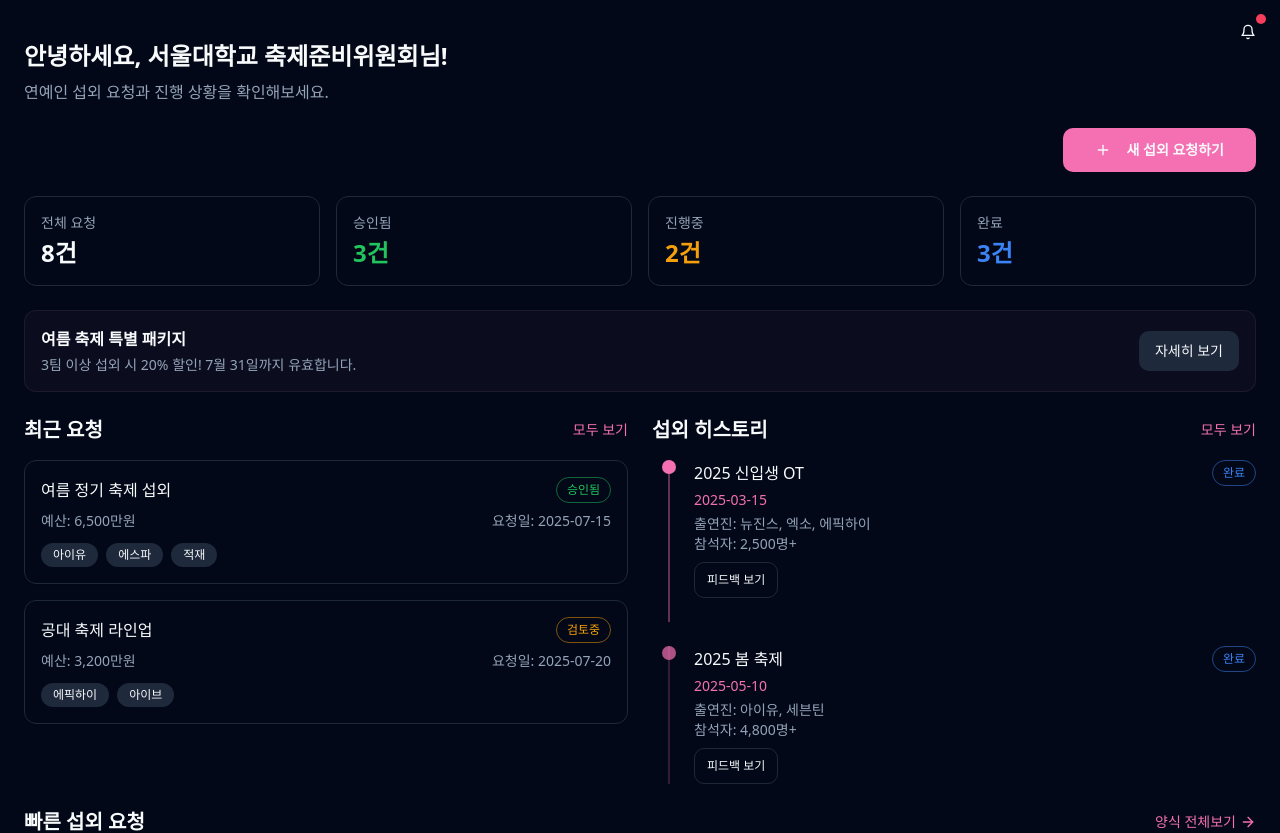
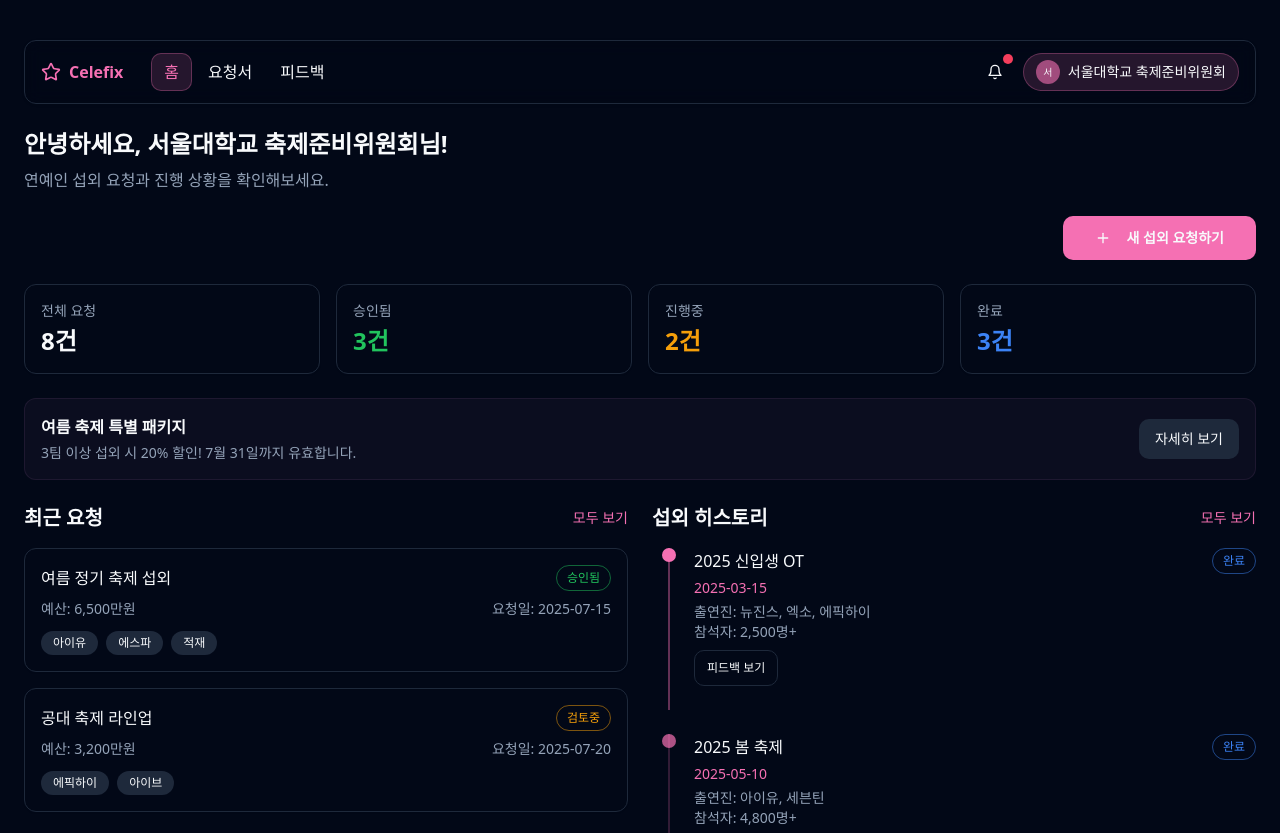
Before and after one commit to lje0722/celefix-auto-agent, a React (Vite) app: page /user in a window 1280 px wide. Shown: the top 833 px of the page. Built offline with nearby package versions, Linux system fonts and the light colour scheme.

Commit message:
Fix: Add header to user page
The header containing navigation links for Home, Requests, and Feedback was missing from the user page. This commit adds the header to the user page.

```diff
--- a/src/pages/user/UserHome.tsx
+++ b/src/pages/user/UserHome.tsx
@@ -1,6 +1,6 @@
 import SEO from "@/components/SEO";
 import { Link } from "react-router-dom";
-import { Bell, Plus, ArrowRight } from "lucide-react";
+import { Bell, Plus, ArrowRight, Star } from "lucide-react";
 import { Button } from "@/components/ui/button";
 import { Card, CardContent } from "@/components/ui/card";
 import { Input } from "@/components/ui/input";
@@ -9,23 +9,44 @@ import { Label } from "@/components/ui/label";
 const UserHome = () => {
   return (
     <div className="container mx-auto px-6 py-10 relative">
-      {/* Notifications */}
-      <Link
-        to="/admin/notifications"
-        aria-label="알림"
-        className="absolute right-4 top-4 inline-flex h-8 w-8 items-center justify-center rounded-full hover:bg-muted"
-      >
-        <Bell className="h-4 w-4" />
-        <span className="absolute -right-0.5 -top-0.5 inline-flex h-2.5 w-2.5 rounded-full bg-[hsl(var(--urgent))]" />
-      </Link>
-
       {/* SEO */}
       <SEO title="사용자 홈 | Celefix" description="기관·학교·축제 담당자 포털" />
 
+      {/* Top nav */}
       <header className="mb-6">
+        <nav aria-label="사용자 내비게이션" className="flex items-center justify-between rounded-xl border border-border bg-card/60 backdrop-blur px-4 py-3 shadow">
+          <div className="flex items-center gap-3">
+            <Link to="/" className="inline-flex items-center font-bold text-primary">
+              <Star className="mr-2 h-5 w-5" />
+              Celefix
+            </Link>
+            <div className="hidden sm:flex items-center gap-1 ml-4">
+              <Link to="/user" className="inline-flex items-center gap-2 px-3 py-1.5 rounded-md bg-primary/15 text-primary border border-primary/30">홈</Link>
+              <Link to="/user/request" className="inline-flex items-center gap-2 px-3 py-1.5 rounded-md hover:bg-muted">요청서</Link>
+              <Link to="/user/feedback" className="inline-flex items-center gap-2 px-3 py-1.5 rounded-md hover:bg-muted">피드백</Link>
+            </div>
+          </div>
+          <div className="flex items-center gap-3">
+            <Link
+              to="/admin/notifications"
+              aria-label="알림"
+              className="relative inline-flex h-8 w-8 items-center justify-center rounded-full hover:bg-muted"
+            >
+              <Bell className="h-4 w-4" />
+              <span className="absolute -right-0.5 -top-0.5 inline-flex h-2.5 w-2.5 rounded-full bg-[hsl(var(--urgent))]" />
+            </Link>
+            <div className="inline-flex items-center gap-2 rounded-full border border-primary/30 bg-primary/15 px-3 py-1.5">
+              <div className="h-6 w-6 rounded-full bg-primary/60 text-primary-foreground flex items-center justify-center text-[10px]">서</div>
+              <span className="hidden sm:inline text-sm">서울대학교 축제준비위원회</span>
+            </div>
+          </div>
+        </nav>
+      </header>
+
+      <section className="mb-6">
         <h1 className="text-2xl font-bold">안녕하세요, 서울대학교 축제준비위원회님!</h1>
         <p className="text-muted-foreground mt-2">연예인 섭외 요청과 진행 상황을 확인해보세요.</p>
-      </header>
+      </section>
 
       {/* Quick CTA */}
       <div className="flex items-center justify-between mb-6">
```
